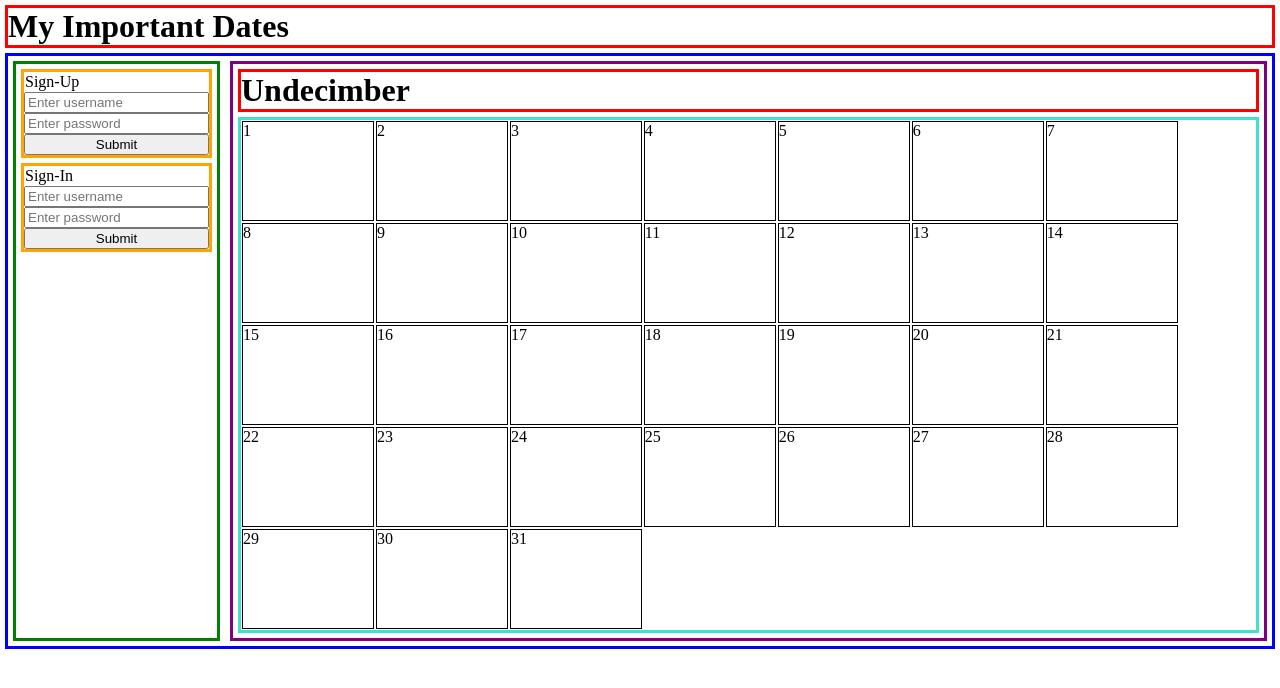
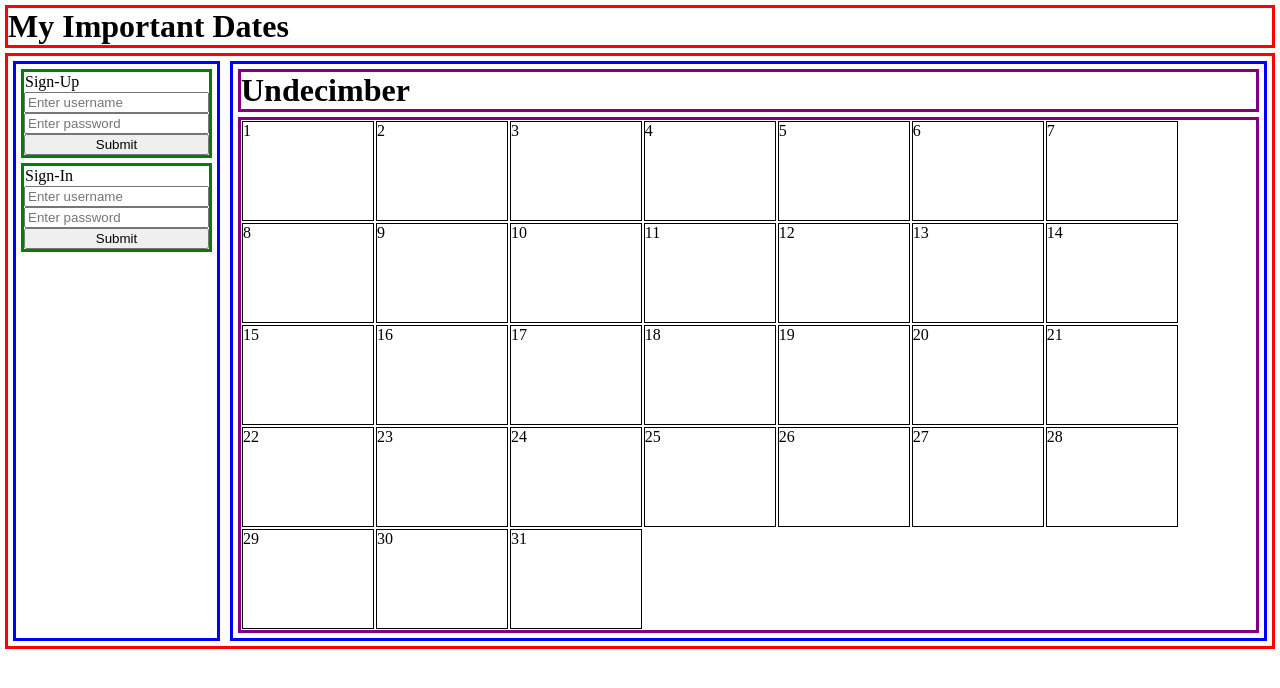
Before and after one commit to CarlKarlQarl/my-important-dates-frontend, a React (Create React App) app: page / in a window 1280 px wide. Shown: the top 688 px of the page. Built offline with nearby package versions, Linux system fonts and the light colour scheme.

Commit message:
Update border colors, easier to follow what's paired together

```diff
--- a/src/App.css
+++ b/src/App.css
@@ -3,7 +3,7 @@
   margin: 0px;
 }
 
-h1 {
+#title-h1 {
   border-style: solid;
   border-width: 3px;
   border-color: red;
@@ -20,7 +20,7 @@ form {
 
   border-style: solid;
   border-width: 3px;
-  border-color: orange;
+  border-color: green;
   margin: 5px;
 }
 
@@ -30,23 +30,30 @@ form {
 
   border-style: solid;
   border-width: 3px;
-  border-color: blue;
+  border-color: red;
   margin: 5px;
 }
 
 #sign-in-container {
   border-style: solid;
   border-width: 3px;
-  border-color: green;
+  border-color: blue;
   margin: 5px;
 }
 
 #calendar-container {
   border-style: solid;
   border-width: 3px;
+  border-color: blue;
+  margin: 5px;
+  flex: 1;
+}
+
+#month-h1 {
+  border-style: solid;
+  border-width: 3px;
   border-color: purple;
   margin: 5px;
-  flex: 1;
 }
 
 #weeks-container {
@@ -56,7 +63,7 @@ form {
 
   border-style: solid;
   border-width: 3px;
-  border-color: turquoise;
+  border-color: purple;
   margin: 5px;
 }
 
--- a/src/App.js
+++ b/src/App.js
@@ -6,7 +6,7 @@ import './App.css';
 function App() {
   return (
     <div className="App">
-      <h1>My Important Dates</h1>
+      <h1 id="title-h1">My Important Dates</h1>
       <div id="body-container">
         <div id="sign-in-container">
           <AuthFrom title="Sign-Up" />
--- a/src/components/Calendar.js
+++ b/src/components/Calendar.js
@@ -10,7 +10,7 @@ function Calendar({ month, length }) {
 
     return (
         <div id="calendar-container">
-            <h1>{month}</h1>
+            <h1 id="month-h1">{month}</h1>
             <div id="weeks-container">
                 {weeks}
             </div>
```
